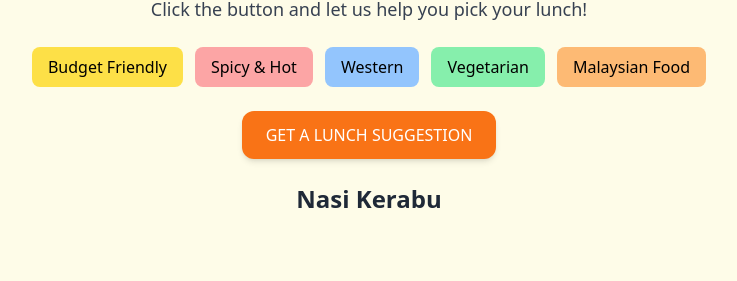
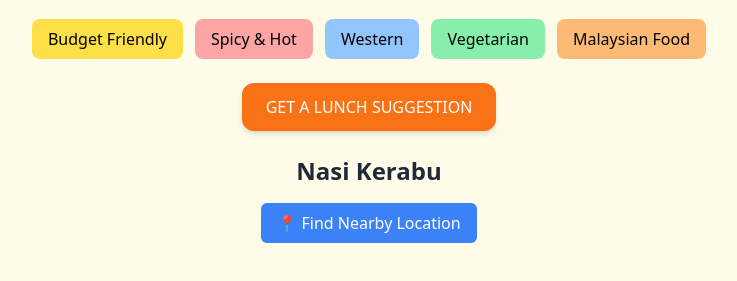
Before and after one commit to PakAjis88/apanakmakan-v2, a plain HTML site: page index.html in a window 1280 px wide. Both pictures are taken after a click on the button "GET A LUNCH SUGGESTION". Shown: the part 319-600 px from the top of the page, without its empty margins (271-1008 px from the left). Drawn offline with nearby package versions, Linux system fonts and the light colour scheme.

Commit message:
Upgrade: Show 'Find Nearby Location' button after every menu suggestion

```diff
--- a/index.html
+++ b/index.html
@@ -4,44 +4,37 @@
   <meta charset="UTF-8" />
   <meta name="viewport" content="width=device-width, initial-scale=1.0" />
   <title>Apa Nak Makan?</title>
-
-  <!-- ✅ Tailwind CSS via CDN -->
   <script src="https://cdn.tailwindcss.com"></script>
 </head>
 <body class="bg-yellow-50 min-h-screen flex flex-col items-center justify-center text-center font-sans p-8">
 
-  <!-- 🔸 Title and tagline -->
+  <!-- 🟠 Title & Tagline -->
   <h1 class="text-4xl font-bold text-orange-600 mb-2">Apa Nak Makan?</h1>
   <p class="text-lg text-gray-700 mb-6">Click the button and let us help you pick your lunch!</p>
 
-  <!-- 🔸 Category Filter Buttons -->
+  <!-- 🟡 Category Filters -->
   <div class="flex flex-wrap justify-center gap-3 mb-6">
-    <button class="category-btn bg-yellow-300 hover:bg-yellow-400 text-black px-4 py-2 rounded-lg" data-category="budget">
-      Budget Friendly
-    </button>
-    <button class="category-btn bg-red-300 hover:bg-red-400 text-black px-4 py-2 rounded-lg" data-category="spicy">
-      Spicy & Hot
-    </button>
-    <button class="category-btn bg-blue-300 hover:bg-blue-400 text-black px-4 py-2 rounded-lg" data-category="western">
-      Western
-    </button>
-    <button class="category-btn bg-green-300 hover:bg-green-400 text-black px-4 py-2 rounded-lg" data-category="vegetarian">
-      Vegetarian
-    </button>
-    <button class="category-btn bg-orange-300 hover:bg-orange-400 text-black px-4 py-2 rounded-lg" data-category="malaysian">
-      Malaysian Food
-    </button>
+    <button class="category-btn bg-yellow-300 hover:bg-yellow-400 text-black px-4 py-2 rounded-lg" data-category="budget">Budget Friendly</button>
+    <button class="category-btn bg-red-300 hover:bg-red-400 text-black px-4 py-2 rounded-lg" data-category="spicy">Spicy & Hot</button>
+    <button class="category-btn bg-blue-300 hover:bg-blue-400 text-black px-4 py-2 rounded-lg" data-category="western">Western</button>
+    <button class="category-btn bg-green-300 hover:bg-green-400 text-black px-4 py-2 rounded-lg" data-category="vegetarian">Vegetarian</button>
+    <button class="category-btn bg-orange-300 hover:bg-orange-400 text-black px-4 py-2 rounded-lg" data-category="malaysian">Malaysian Food</button>
   </div>
 
-  <!-- 🔸 Randomizer Button -->
+  <!-- 🟢 Suggestion Button -->
   <button id="suggest-btn" class="bg-orange-500 hover:bg-orange-600 text-white px-6 py-3 rounded-xl shadow-md mb-6">
     GET A LUNCH SUGGESTION
   </button>
 
-  <!-- 🔸 Suggestion Output -->
-  <div id="suggestion" class="text-2xl font-semibold text-gray-800"></div>
+  <!-- 🔵 Suggested Menu Output -->
+  <div id="suggestion" class="text-2xl font-semibold text-gray-800 mb-4"></div>
 
-  <!-- 🔸 Script -->
+  <!-- 📍 Find Nearby Button (initially hidden) -->
+  <a id="map-link" href="#" target="_blank" class="hidden bg-blue-500 text-white px-4 py-2 rounded-md hover:bg-blue-600">
+    📍 Find Nearby Location
+  </a>
+
+  <!-- JS Logic -->
   <script src="script.js"></script>
 </body>
 </html>
--- a/script.js
+++ b/script.js
@@ -37,7 +37,7 @@ categoryButtons.forEach((btn) => {
   });
 });
 
-// Suggest menu and show "Find Nearby" every time
+// Show a random menu and always show the map link
 suggestBtn.onclick = () => {
   let filteredMenus = menus;
 
@@ -50,12 +50,11 @@ suggestBtn.onclick = () => {
   if (randomItem) {
     suggestionEl.innerText = randomItem.name;
 
-    // Always build and show map link
     const query = encodeURIComponent(randomItem.name + " near me");
     mapLink.href = `https://www.google.com/maps/search/${query}`;
-    mapLink.classList.remove("hidden"); // Always show
+    mapLink.classList.remove("hidden");
   } else {
     suggestionEl.innerText = "No suggestion found!";
-    mapLink.classList.add("hidden"); // Hide only when no result
+    mapLink.classList.add("hidden");
   }
 };
```
